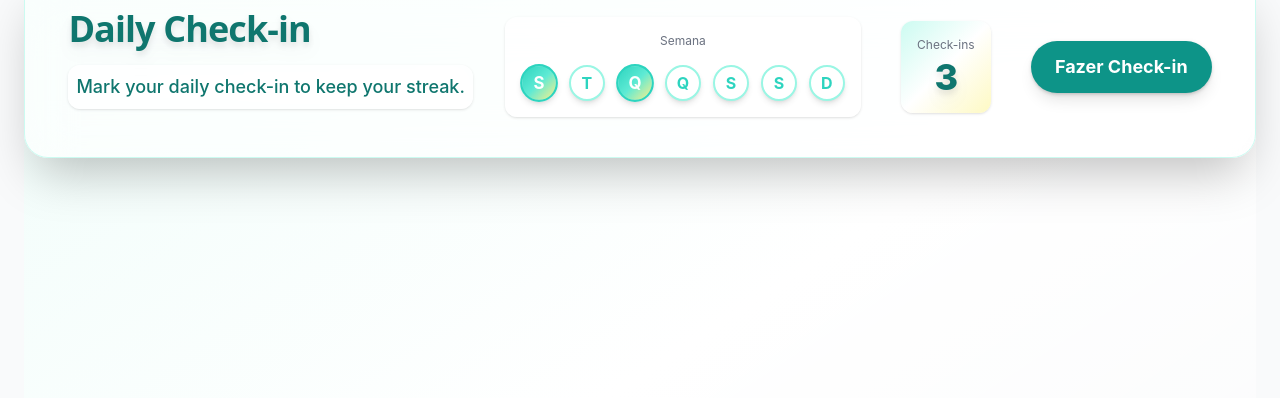
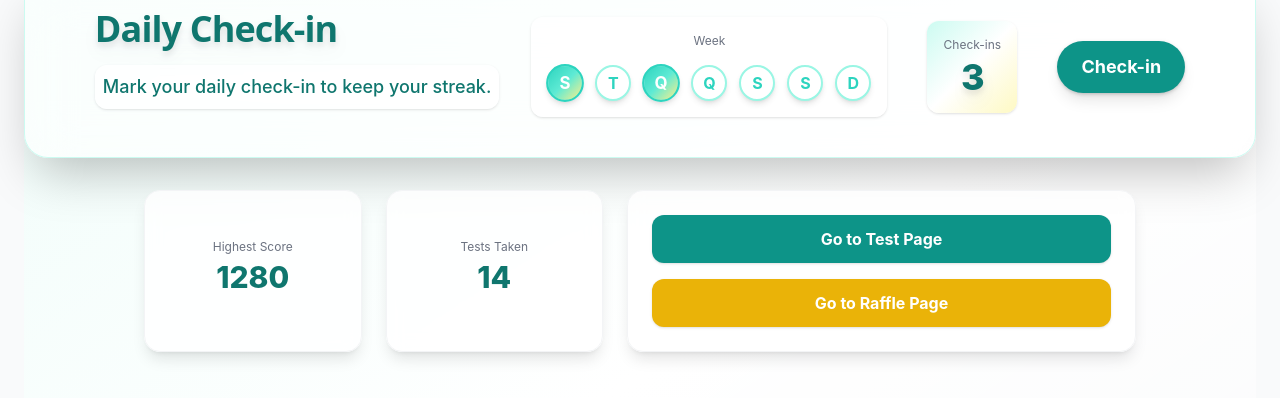
Before and after one commit to TheoOdawara/Memo-Clarity-Hub, a React (Vite) app: page / in a window 1280 px wide. Both pictures are taken after a click on the button "Demo Mode". Shown: the part 128-526 px from the top of the page. Built offline with nearby package versions, Linux system fonts and the light colour scheme.

Commit message:
Esqueleto da página principal pronto

```diff
--- a/src/App.tsx
+++ b/src/App.tsx
@@ -26,22 +26,22 @@ function App() {
                     <Route path="/checkin" element={
                       <div className="bg-white rounded-xl border border-gray-200 p-8 text-center">
                         <div className="text-6xl mb-4">💭</div>
-                        <h1 className="text-2xl font-bold text-gray-900 mb-4">Como você está hoje?</h1>
-                        <p className="text-gray-600">Esta funcionalidade está sendo desenvolvida...</p>
+                        <h1 className="text-2xl font-bold text-gray-900 mb-4">How are you feeling today?</h1>
+                        <p className="text-gray-600">This feature is under development...</p>
                       </div>
                     } />
                     <Route path="/games" element={
                       <div className="bg-white rounded-xl border border-gray-200 p-8 text-center">
                         <div className="text-6xl mb-4">🧩</div>
                         <h1 className="text-2xl font-bold text-gray-900 mb-4">Exercícios Mentais</h1>
-                        <p className="text-gray-600">Jogos cognitivos estão chegando em breve...</p>
+                        <p className="text-gray-600">Cognitive games are coming soon...</p>
                       </div>
                     } />
                     <Route path="/progress" element={
                       <div className="bg-white rounded-xl border border-gray-200 p-8 text-center">
                         <div className="text-6xl mb-4">📊</div>
-                        <h1 className="text-2xl font-bold text-gray-900 mb-4">Seu Progresso</h1>
-                        <p className="text-gray-600">Relatórios detalhados em desenvolvimento...</p>
+                        <h1 className="text-2xl font-bold text-gray-900 mb-4">Your Progress</h1>
+                        <p className="text-gray-600">Detailed reports are under development...</p>
                       </div>
                     } />
                   </Routes>
--- a/src/components/layout/ProfessionalHeader.tsx
+++ b/src/components/layout/ProfessionalHeader.tsx
@@ -17,7 +17,7 @@ export function ProfessionalHeader({ title = "MemoClarity" }: ProfessionalHeader
           <img src={LogoParaQualquerFundo} alt="MemoClarity Logo" className="w-12 h-12 object-contain drop-shadow-xl" />
           <h1 className="text-2xl font-bold text-teal-900 font-sans tracking-tight">{title}</h1>
           {isDemoUser && (
-            <span className="px-2 py-1 text-xs bg-green-100 text-green-700 rounded-md font-medium">
+            <span className="px-2 py-1 text-xs text-green-700 font-medium">
               DEMO
             </span>
           )}
@@ -28,36 +28,36 @@ export function ProfessionalHeader({ title = "MemoClarity" }: ProfessionalHeader
           <div className="flex items-center space-x-2">
             {/* Botões de ação à esquerda do usuário */}
             <button
-              className="px-2 py-1 rounded-lg bg-teal-600 text-white font-medium shadow hover:bg-teal-700 transition-colors text-xs"
+              className="px-4 py-2 rounded-full bg-teal-600 text-white font-bold shadow hover:bg-teal-700 transition-all text-sm flex items-center justify-center gap-2"
               style={{ minWidth: 0 }}
             >
-              Suporte
+              Support
             </button>
             <button
-              className="px-2 py-1 rounded-lg bg-yellow-500 text-white font-medium shadow hover:bg-yellow-600 transition-colors text-xs"
+              className="px-4 py-2 rounded-full bg-yellow-500 text-white font-bold shadow hover:bg-yellow-600 transition-all text-sm flex items-center justify-center gap-2"
               style={{ minWidth: 0 }}
             >
-              Rastrear
+              Track
             </button>
             {/* Bloco do usuário */}
             <div className="hidden sm:block text-right mr-2">
-              <p className="text-sm font-medium text-gray-900">
-                {isDemoUser ? 'Usuário Demo' : user.email?.split('@')[0]}
+              <p className="text-sm font-semibold text-teal-800">
+                {isDemoUser ? 'Demo User' : user.email?.split('@')[0]}
               </p>
               <p className="text-xs text-gray-500">
-                {isDemoUser ? 'Conta de teste' : 'Membro ativo'}
+                {isDemoUser ? 'Test Account' : 'Active Member'}
               </p>
             </div>
-            <div className="w-8 h-8 bg-gray-300 rounded-full flex items-center justify-center">
-              <span className="text-sm font-medium text-gray-600">
+            <div className="w-9 h-9 bg-teal-200 rounded-full flex items-center justify-center border border-teal-300">
+              <span className="text-base font-bold text-teal-700">
                 {isDemoUser ? 'D' : user.email?.[0]?.toUpperCase()}
               </span>
             </div>
             <button
               onClick={signOut}
-              className="text-xs text-gray-600 hover:text-gray-900 transition-colors ml-2"
+              className="px-4 py-2 rounded-full bg-gray-100 text-teal-700 font-bold shadow hover:bg-gray-200 transition-all text-sm ml-2 border border-teal-200"
             >
-              Sair
+              Sign out
             </button>
           </div>
         )}
--- a/src/pages/ProfessionalDashboard.tsx
+++ b/src/pages/ProfessionalDashboard.tsx
@@ -2,8 +2,8 @@ import React, { useState } from 'react';
 
 export default function ProfessionalDashboard() {
   const [checkedIn, setCheckedIn] = useState(false);
-  const [checkins, setCheckins] = useState(3); // Exemplo: 3 check-ins feitos
-  const [weekChecks, setWeekChecks] = useState([true, false, true, false, false, false, false]); // Exemplo: dias da semana
+  const [checkins, setCheckins] = useState(3); // Example: 3 check-ins done
+  const [weekChecks, setWeekChecks] = useState([true, false, true, false, false, false, false]); // Example: week days
 
   return (
     <div className="min-h-screen w-full bg-gradient-to-br from-teal-50 via-white to-aqua-100 flex flex-col items-center pt-0">
@@ -23,9 +23,9 @@ export default function ProfessionalDashboard() {
                   : 'Mark your daily check-in to keep your streak.'}
               </p>
             </div>
-            {/* Calendário semanal bonito */}
+            {/* Beautiful weekly calendar */}
             <div className="flex flex-col items-center gap-2 bg-white/70 rounded-xl shadow p-4 mx-2">
-              <span className="text-xs text-gray-500 mb-2">Semana</span>
+              <span className="text-xs text-gray-500 mb-2">Week</span>
               <div className="flex gap-3">
                 {["S", "T", "Q", "Q", "S", "S", "D"].map((day, idx) => (
                   <button
@@ -45,7 +45,7 @@ export default function ProfessionalDashboard() {
                 ))}
               </div>
             </div>
-            {/* Mostrador de check-ins estilizado */}
+            {/* Stylish check-ins counter */}
             <div className="flex flex-col items-center justify-center bg-gradient-to-br from-teal-100 via-white to-yellow-100 rounded-xl shadow p-4 mx-2 min-w-[90px]">
               <span className="text-xs text-gray-500 mb-1">Check-ins</span>
               <span className="text-4xl font-extrabold text-teal-700 drop-shadow-lg tracking-tight">{checkins}</span>
@@ -57,12 +57,38 @@ export default function ProfessionalDashboard() {
                 onClick={() => setCheckedIn(true)}
                 disabled={checkedIn}
               >
-                {checkedIn ? "Check-in feito" : "Fazer Check-in"}
+                {checkedIn ? "Checked in" : "Check-in"}
               </button>
             </div>
           </div>
         </section>
-        {/* ...outros elementos do dashboard... */}
+        {/* Stats and actions below check-in card */}
+        <section className="w-full max-w-5xl mx-auto mt-8 flex flex-col md:flex-row items-stretch gap-6 px-4">
+          <div className="flex flex-col md:flex-row gap-6 flex-1">
+            <div className="flex-1 flex flex-col items-center justify-center bg-white/80 backdrop-blur rounded-2xl shadow-lg border border-gray-100 p-6 mb-4 md:mb-0">
+              <span className="text-xs text-gray-500 mb-1">Highest Score</span>
+              <span className="text-3xl font-extrabold text-teal-700 mb-2">1280</span>
+            </div>
+            <div className="flex-1 flex flex-col items-center justify-center bg-white/80 backdrop-blur rounded-2xl shadow-lg border border-gray-100 p-6 mb-4 md:mb-0">
+              <span className="text-xs text-gray-500 mb-1">Tests Taken</span>
+              <span className="text-3xl font-extrabold text-teal-700 mb-2">14</span>
+            </div>
+          </div>
+          <div className="flex flex-col items-center justify-center gap-4 flex-1 bg-white/80 backdrop-blur rounded-2xl shadow-lg border border-gray-100 p-6">
+            <button
+              className="w-full px-4 py-3 rounded-xl bg-teal-600 text-white font-bold shadow hover:bg-teal-700 transition-all text-base"
+              onClick={() => window.location.href = '/games'}
+            >
+              Go to Test Page
+            </button>
+            <button
+              className="w-full px-4 py-3 rounded-xl bg-yellow-500 text-white font-bold shadow hover:bg-yellow-600 transition-all text-base"
+              onClick={() => window.location.href = '/raffles'}
+            >
+              Go to Raffle Page
+            </button>
+          </div>
+        </section>
       </div>
     </div>
   );
```
Also changed, not shown: src/assets/brain-logo.png (added), src/assets/brain-logo.svg (added), src/contexts/AppContext.tsx (deleted), src/utils/ticketSystem.ts (deleted), 4 other files (tests, documents, lock files or other folders).
